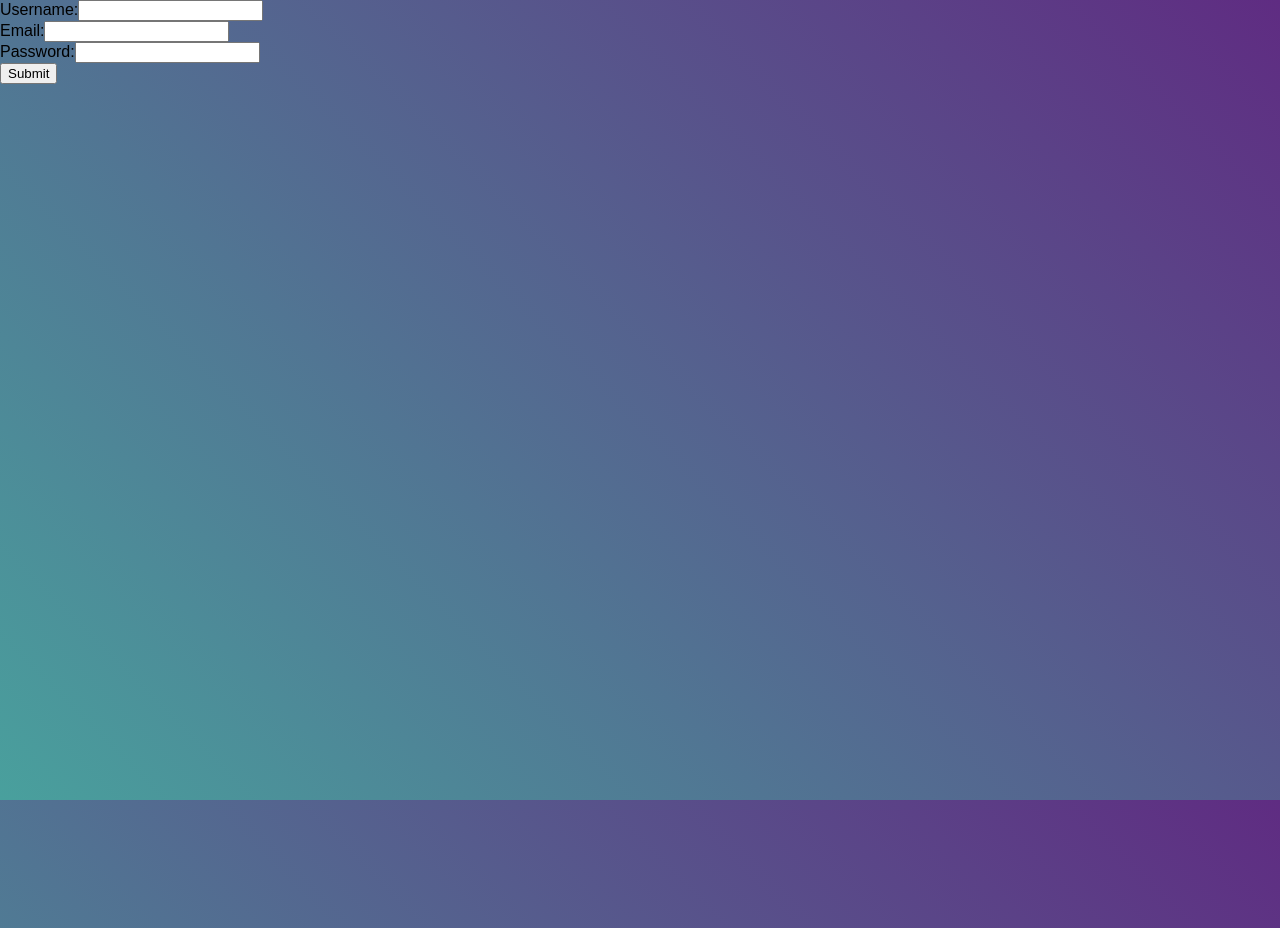
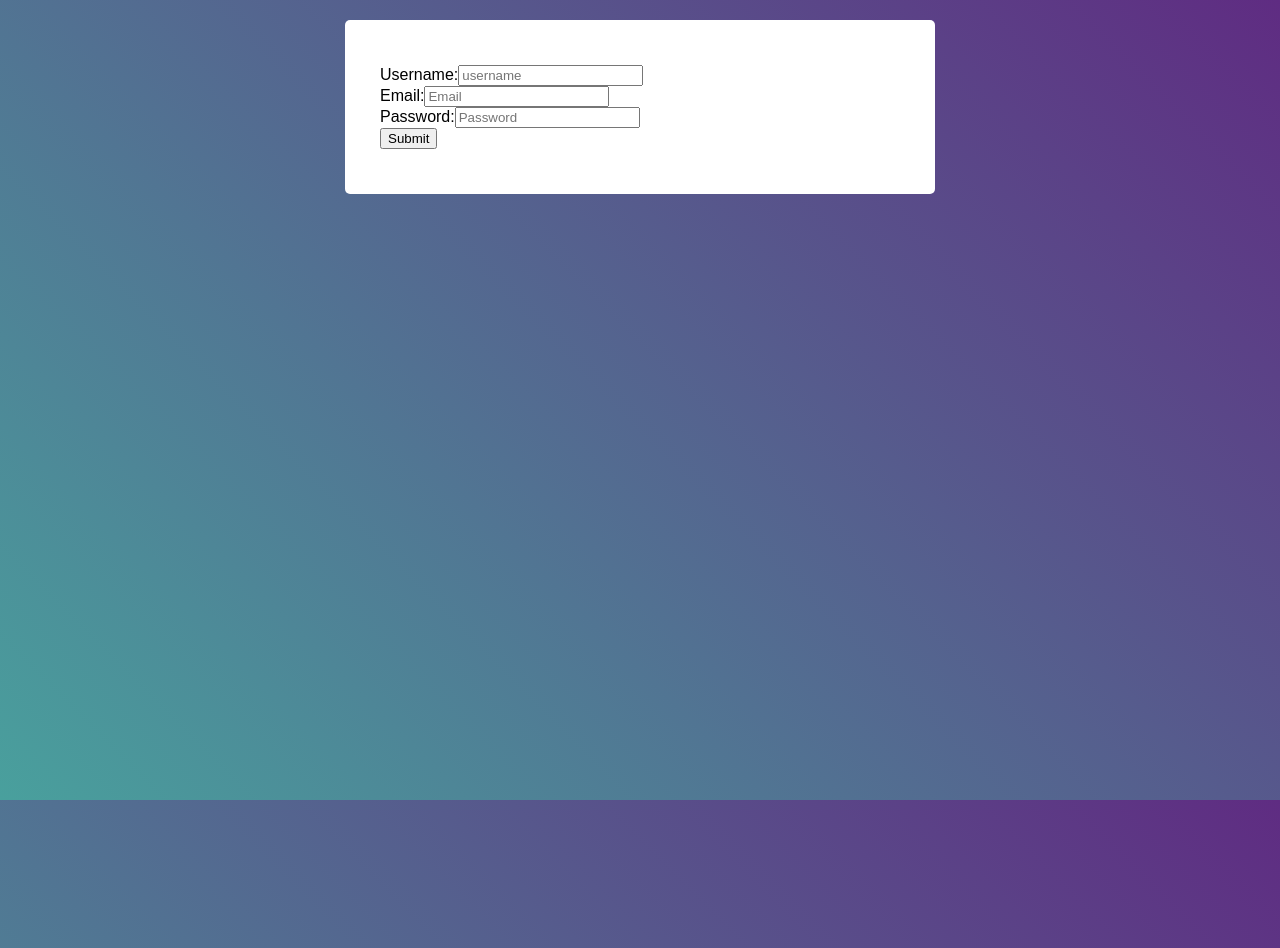
Before and after one commit to SunRises-On/WeatherApp, a React (Create React App) app in the folder frontend/: page /register in a window 1280 px wide. Built offline with nearby package versions, Linux system fonts and the light colour scheme.

Commit message:
Separate component RegisterForm and CSS.

```diff
--- a/frontend/src/component/Register.js
+++ /dev/null
@@ -1,54 +0,0 @@
-import React from "react";
-import { setAuthToken } from "../helpers/setAuthToken";
-import RegisterService from "../services/RegisterService";
-import ErrorService from "../services/ErrorService";
-function Register() {
-
-    const handleSubmit = (username,email,password)=>{
-        //request registered sample user
-        const registerPayload = {
-            username: 'jen',
-            email: 'jen@gmail.com',
-            password: 'jenn1'
-        }
-        RegisterService.register(registerPayload).then(response =>{
-          //get token from response
-          const token = response.data.token;
-          //set JWT token to sessionStorage
-          sessionStorage.setItem("token",token);
-          //set token to axios common header
-          setAuthToken(token);
-          //redirect user to weather temps
-          window.location.href='/weather';
-        })
-          .catch(error=>ErrorService.handle(error));
-    };
-
-    return(
-        <form
-          onSubmit={(event)=>{
-                event.preventDefault()
-                const[username,email,password]=event.target.children;
-                handleSubmit(username,email,password);
-          }}
-        >
-            <label>
-              Username:
-              <input type="text" id="username" name="username"/>
-            </label><br/>
-
-            <label>
-              Email:
-              <input type="email" id="email" name="email"/>
-            </label><br/>
-
-            <label>
-              Password:
-              <input type="password" id="password" name="password"/>
-            </label><br/>
-
-            <input type="submit" value="Submit"/>
-        </form>
-    );
-}
-export default Register;
--- /dev/null
+++ b/frontend/src/component/RegisterForm.js
@@ -0,0 +1,56 @@
+import React from "react";
+import './style/RegFormStyle.css';
+import { setAuthToken } from "../helpers/setAuthToken";
+import RegisterService from "../services/RegisterService";
+import ErrorService from "../services/ErrorService";
+
+export default function RegisterForm(){
+    const handleSubmit = (username,email,password)=>{
+        //request registered sample user
+        const registerPayload = {
+            username: 'jen',
+            email: 'jen@gmail.com',
+            password: 'jen1'
+        }
+        console.log("username = " + registerPayload.username);
+        RegisterService.register(registerPayload).then(response =>{
+          //get token from response
+          const token = response.data.token;
+          //set JWT token to sessionStorage
+          sessionStorage.setItem("token",token);
+          //set token to axios common header
+          setAuthToken(token);
+          //redirect user to weather temps
+          window.location.href='/weather';
+        })
+          .catch(error=>ErrorService.handle(error));
+    };
+    return(
+        <div className="form">
+            <div className="form-body">
+                <form
+                onSubmit={(event)=>{
+                    event.preventDefault()
+                    const[username,email,password]=event.target.children;
+                    handleSubmit(username,email,password);
+                }}
+                >
+                    <div className="username">
+                        <label className="form__label">Username:</label>
+                        <input className="form__input" type="text" id="username" name="username" placeholder="username"/>
+                    </div>
+                    <div className="email" >
+                        <label className="form__label">Email:</label>
+                        <input className="form__input" type="email" id="email" name="email" placeholder="Email"/>
+                    </div>
+                    <div className="password">
+                        <label className="form__label">Password:</label>
+                        <input className="form__input" type="password" id="password" name="password" placeholder="Password"/>
+                    </div>
+                    <input type="submit" value="Submit"/>
+                </form>
+            </div>
+        </div>
+
+    )
+}
--- /dev/null
+++ b/frontend/src/component/style/RegFormStyle.css
@@ -0,0 +1,35 @@
+body{
+    background: #bdc3c7;  /* fallback for old browsers */
+    background: -webkit-linear-gradient(to right, #2c3e50, #bdc3c7);  /* Chrome 10-25, Safari 5.1-6 */
+    background: linear-gradient(to right, #2c3e50, #bdc3c7); /* W3C, IE 10+/ Edge, Firefox 16+, Chrome 26+, Opera 12+, Safari 7+ */
+}
+
+.form{
+    background-color: white;
+    border-radius: 5px;
+    width: 550px;
+    margin: 20px auto;
+    padding: 20px;
+    /* height: 600px; */
+}
+
+.form-body{
+    text-align: left;
+    padding: 20px 10px;
+}
+
+.form-body > *{
+    padding: 5px;
+}
+
+.form__label{
+    width: 40%;
+}
+
+.form_input{
+    width: 60%;
+}
+
+.footer{
+    text-align: center;
+}
--- /dev/null
+++ b/frontend/src/pages/Register.js
@@ -0,0 +1,13 @@
+import React from "react";
+import RegisterForm from "../component/RegisterForm";
+function Register() {
+
+
+
+    return(
+        <div>
+          <RegisterForm />
+        </div>
+    );
+}
+export default Register;
--- a/frontend/src/component/Weather.js
+++ b/frontend/src/pages/Weather.js
@@ -1,9 +1,9 @@
 import { useEffect ,useState} from 'react';
-import './style/App.css';
+import '../component/style/App.css';
 import React from 'react';
 import TemperatureService from '../services/TemperatureService';
 import ErrorService from '../services/ErrorService';
-import TempHourly from './TempHourly';
+import TempHourly from '../component/TempHourly';
 function Weather() {
   console.log("We are in weather");
   const[temps, setTemps]=useState([]);
```
Also changed, not shown: frontend/src/App.js (+4 -4 lines), frontend/src/pages/Home.js (renamed from frontend/src/component/Home.js), frontend/src/pages/Login.js (renamed from frontend/src/component/Login.js), 2 other files (tests, documents, lock files or other folders).
